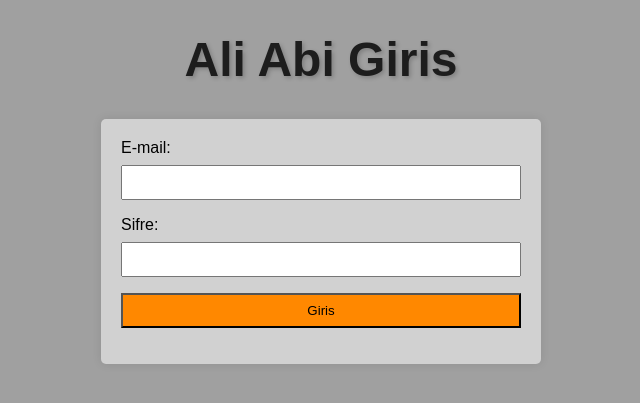
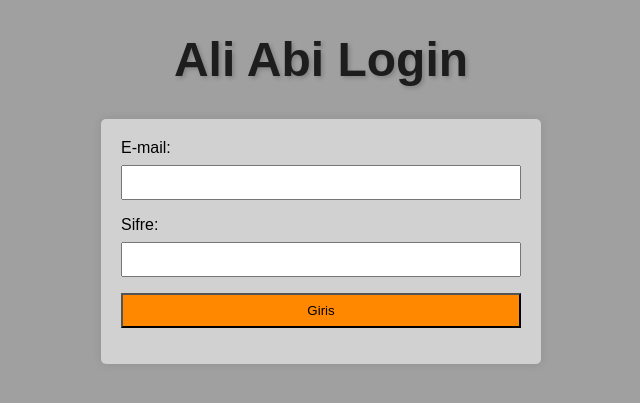
Before and after one commit to yigittuncer07/ali_abi_shop, a Flask app: page / in a window 1280 px wide. Shown: the top 403 px of the page, without its empty margins (319-959 px from the left). Run offline with Flask 3, Linux system fonts and the light colour scheme.

Commit message:
minor changes

```diff
--- a/WebPython/templates/employee.html
+++ b/WebPython/templates/employee.html
@@ -1,14 +1,10 @@
-<!-- templates/index.html -->
-
 <!DOCTYPE html>
-<html lang="en">
+<html lang="tr">
 <head>
     <meta charset="UTF-8">
     <meta name="viewport" content="width=device-width, initial-scale=1.0">
     <title>Calisan Islemleri</title>
     <link rel="stylesheet" href="static/style.css">
-
-
 </head>
 <body>
 
--- a/WebPython/templates/index.html
+++ b/WebPython/templates/index.html
@@ -1,16 +1,14 @@
-<!-- templates/index.html -->
-
 <!DOCTYPE html>
-<html lang="en">
+<html lang="tr">
 <head>
     <meta charset="UTF-8">
     <meta name="viewport" content="width=device-width, initial-scale=1.0">
+    <title>Login</title>
     <link rel="stylesheet" href="static/style.css">
-    <title>AliAbiShopLogin</title>
 </head>
 <body>
 
-    <h1>Ali Abi Giris</h1>
+    <h1>Ali Abi Login</h1>
 
     <form action="{{ url_for('login_system') }}" method="post">
 
--- a/WebPython/templates/item.html
+++ b/WebPython/templates/item.html
@@ -1,5 +1,3 @@
-<!-- templates/index.html -->
-
 <!DOCTYPE html>
 <html lang="en">
 <head>
@@ -7,7 +5,6 @@
     <meta name="viewport" content="width=device-width, initial-scale=1.0">
     <title>Esya Islemleri</title>
     <link rel="stylesheet" href="static/style.css">
-
 </head>
 <body>
 
--- a/WebPython/templates/receipt.html
+++ b/WebPython/templates/receipt.html
@@ -1,5 +1,3 @@
-<!-- templates/index.html -->
-
 <!DOCTYPE html>
 <html lang="en">
 <head>
```
Also changed, not shown: WebPython/templates/customer.html (+1 -6 lines), WebPython/templates/menu.html (+3 -13 lines).
